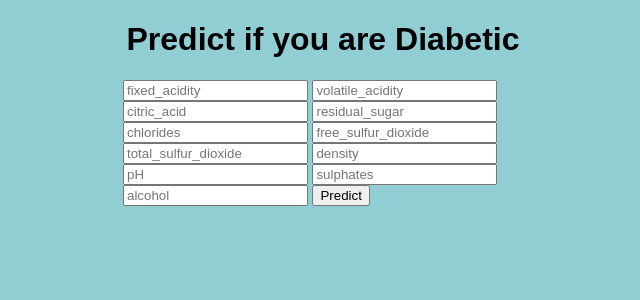
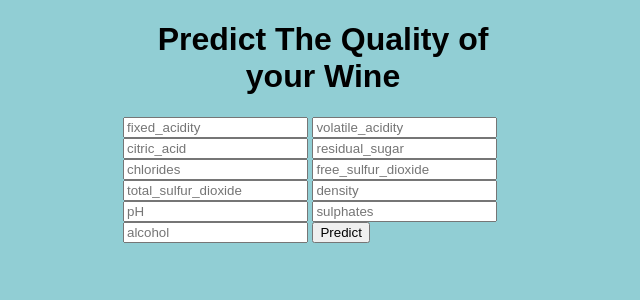
Before and after one commit to deeprajbasu/covidChatbot, a Flask app: page / in a window 1280 px wide. Shown: the top 300 px of the page, without its empty margins (317-957 px from the left). Run offline with Flask 2, Linux system fonts and the light colour scheme.

Commit message:
working on heroku

```diff
--- a/templates/index.html
+++ b/templates/index.html
@@ -8,7 +8,7 @@
 
 {% block body %}
 <div class="content">
-    <h1 style="text-align: center">Predict if you are Diabetic</h1>
+    <h1 style="text-align: center">Predict The Quality of your Wine</h1>
 
     <div class="form">
         <form action="/predict" method="POST">
```
